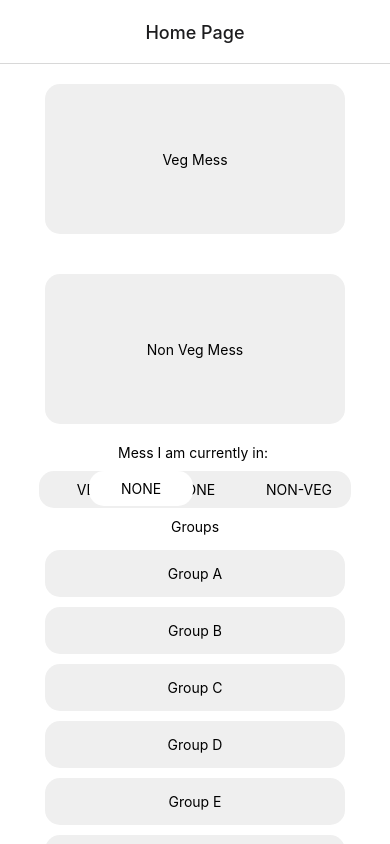
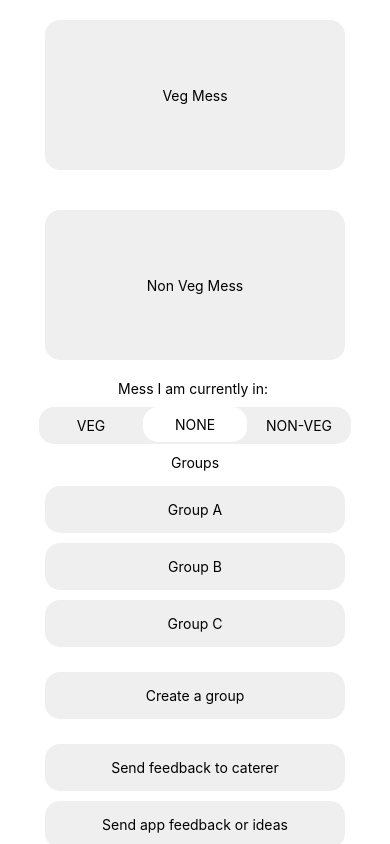
Before and after one commit to codex-mitblr/Messy, a React Native app: screen /Home in a window 390 px wide. Built offline with nearby package versions, Linux system fonts and the light colour scheme.

Commit message:
login page and few components added

```diff
--- a/App.tsx
+++ b/App.tsx
@@ -6,6 +6,7 @@ import MessScreen from './screens/MessScreen';
 import MessPage from './screens/MessPage';
 import { RootStackParamList } from './types';
 import HomePage from './screens/HomePage';
+import LoginPage from './screens/LoginPage';
 
 
 
@@ -15,7 +16,8 @@ const Stack = createNativeStackNavigator<RootStackParamList>();
 export default function App() {
   return (
     <NavigationContainer>
-      <Stack.Navigator initialRouteName='Home'>
+      <Stack.Navigator initialRouteName='LoginPage' screenOptions={{headerShown: false}}>
+        <Stack.Screen name="LoginPage" component={LoginPage} options = {{title:"Login Page"}}/>
         <Stack.Screen name="Home" component={HomePage} options={{title:"Home Page", headerTitleAlign:"center"}}/>
         <Stack.Screen name="messPage" component={MessPage} options={{title:"Mess Page"}}/>
       <Stack.Screen name="GroupPage" component={GroupPage} options={{title:"Group Page"}}/>
--- /dev/null
+++ b/components/MemberBlock.tsx
@@ -0,0 +1,51 @@
+import React from 'react'
+import {View, Image, Text, StyleSheet, Dimensions} from 'react-native'
+
+interface Props{
+    name: string
+    src: string
+    mess: string
+}
+
+export default function MemberBlock({name,src,mess}:Props) {
+  return (
+        <View style={{marginVertical:10}}>
+            <View style={styles.container}>
+                <Image style={styles.image} source={{uri:src}}/>
+                <View style={styles.info}>
+                    <View style={{alignContent:'center'}}>
+                        <Text style={styles.name}>{name}</Text>
+                    </View>
+                    <View style={{alignContent:'center'}}>
+                    <Text style={styles.name}>Mess: {mess}</Text>
+                    </View>
+                </View>
+            </View>
+        </View>
+  )
+}
+
+
+const styles = StyleSheet.create({
+    container:{
+          borderRadius:15,
+          flexDirection:'row',
+          elevation:5,
+          padding:20,
+          backgroundColor:'#EFEFEF',
+          width: Dimensions.get('screen').width-50,
+          maxHeight:120,
+      },
+      image:{
+        height:60,
+        width:60,
+      },
+      name:{
+      },
+      info:{
+        flexDirection:'column',
+        alignItems:'center',
+        justifyContent:'space-around',
+        width:Dimensions.get('window').width-160,
+    }
+})
--- a/components/PointerBlock.tsx
+++ b/components/PointerBlock.tsx
@@ -2,7 +2,7 @@ import React, { useState } from 'react';
 import { Dimensions, Image, ImageSourcePropType, StyleSheet, Text, TouchableOpacity, View } from 'react-native'
 import { FontAwesome } from '@expo/vector-icons';
 interface Props{
-    src?:ImageSourcePropType,
+    src?:string,
     message: string,
     rating: number,
 }
@@ -12,7 +12,7 @@ export default function PointerBlock({src,message,rating}:Props) {
   if (src!=undefined)
   return (
     <View style={styles.container}>
-        {<Image style={styles.image} source={src}/>}
+        {<Image style={styles.image} source={{uri:src}}/>}
         <Text>{message}</Text>
         <View style={{flexDirection:'row', width:Dimensions.get('window').width-160,justifyContent:'space-around'}}>
               <TouchableOpacity style={{alignItems:"center"}} onPress={()=>setColor('green')}>
--- a/components/ToggleMess.tsx
+++ b/components/ToggleMess.tsx
@@ -1,10 +1,16 @@
 import React, { useRef, useState } from 'react'
 import { Animated, Dimensions, StyleSheet, Text, TouchableOpacity, View } from 'react-native'
 
+interface Props{
+    values: string[],
+    init_pos: number
+}
+
+
 const ScreenWidth = Dimensions.get('window').width
-function ToggleMess() {
-    const [mess , setMess] = useState('NONE')
-    const pos= useRef(new Animated.Value(50)).current;
+function ToggleMess({values,init_pos}:Props) {
+    const [mess , setMess] = useState((values[init_pos]))
+    const pos= useRef(new Animated.Value(styles.container.width/values.length)).current;
     const trasistionButton = (x:number)=>{
         Animated.timing(pos,{
             toValue: x,
@@ -14,16 +20,16 @@ function ToggleMess() {
     }
   return (
     <View style={styles.container}>
-        <TouchableOpacity style={styles.TouchableOpacity} onPress={()=>{setMess('VEG'), trasistionButton(0)}}>
-            <Text>VEG</Text>
-        </TouchableOpacity>
-        <TouchableOpacity style={styles.TouchableOpacity} onPress={()=>{setMess('NONE'), trasistionButton(styles.container.width/3)}}>
-            <Text>NONE</Text>
-        </TouchableOpacity>
-        <TouchableOpacity style={styles.TouchableOpacity} onPress={()=>{setMess('NON-VEG'), trasistionButton(2/3*styles.container.width)}}>
-            <Text>NON-VEG</Text>
-        </TouchableOpacity>
-        <Animated.View style={[styles.anim_view, {transform: [{translateX:pos}]} ]}>
+        {
+            values.map((e)=>{
+                return (<TouchableOpacity style={[styles.TouchableOpacity, {flex:1/values.length}]} onPress={()=>{setMess(e), trasistionButton(values.indexOf(e)/values.length*styles.container.width)}} key={e}>
+                            <Text>{e}</Text>
+                        </TouchableOpacity>)
+            })
+
+        }
+
+        <Animated.View style={[styles.anim_view, {transform: [{translateX:pos}], width: 0.8*ScreenWidth/values.length} ]}>
             <Text>{mess}</Text>
         </Animated.View>
     </View>
@@ -33,7 +39,6 @@ function ToggleMess() {
 const styles = StyleSheet.create({
     container:{
         backgroundColor:"#EFEFEF",
-        elevation:-5,
         borderRadius:15,
         margin:10,
         flexDirection:'row',
@@ -41,7 +46,6 @@ const styles = StyleSheet.create({
     },
     TouchableOpacity:{
         padding:10,
-        flex:1/3,
         alignItems:'center'
     },
     anim_view:{
@@ -50,7 +54,6 @@ const styles = StyleSheet.create({
         borderRadius:15,
         padding:9,
         elevation:3,
-        width: 0.8*ScreenWidth/3,
         alignItems:'center'
     },
 })
--- a/package.json
+++ b/package.json
@@ -10,6 +10,7 @@
   },
   "dependencies": {
     "@expo/vector-icons": "^13.0.0",
+    "@react-navigation/bottom-tabs": "^6.4.0",
     "@react-navigation/native": "^6.0.13",
     "@react-navigation/native-stack": "^6.9.1",
     "expo": "~46.0.16",
--- a/screens/GroupPage.tsx
+++ b/screens/GroupPage.tsx
@@ -1,18 +1,28 @@
 import { NativeStackScreenProps } from '@react-navigation/native-stack'
 import React from 'react'
-import { View, Text } from 'react-native'
+import { View, Text, StyleSheet} from 'react-native'
 import { Button } from 'react-native-paper'
-import { RootStackParamList } from '../types'
-
+import MemberBlock from '../components/MemberBlock'
+import { MemberInfo, RootStackParamList } from '../types'
+const image = 'https://scontent.fblr18-1.fna.fbcdn.net/v/t1.6435-9/180978949_314228950059549_1005358403722529104_n.jpg?_nc_cat=105&ccb=1-7&_nc_sid=09cbfe&_nc_ohc=hRPCaS5gPhEAX-whruq&_nc_ht=scontent.fblr18-1.fna&oh=00_AfB4H5wzCbOTKpMdg43v5JzuXvmY7FV3IHuLdQODKcBzag&oe=63855C0E'
 
 type Props = NativeStackScreenProps<RootStackParamList, "GroupPage">
+
+const member: MemberInfo[] = [{name:'Chandu', src:image, mess:'Veg Mess'},{name:'Asstits', src:image, mess:'Veg Mess'},{name:'Shekhar', src:image, mess:'Veg Mess'}]
 
 const GroupPage:React.FC<Props> = ({route,navigation}) => {
     return (
         <View>
-            <Text>
-              Members:
-            </Text>
+            <View style={styles.members}>
+                <Text>Members:</Text>
+            </View>
+            <View style={{display:"flex", alignItems:"center", flexDirection:"column"}}>
+            {
+                member.map((e)=>{
+                    return (<MemberBlock name={e.name} src={e.src} mess={e.mess}/>)
+                })
+            }
+            </View>
             <Button onPress={()=>{}}>
                 Send food notifications
             </Button>
@@ -20,4 +30,11 @@ const GroupPage:React.FC<Props> = ({route,navigation}) => {
     )
 }
 
+
+const styles = StyleSheet.create({
+    members:{
+        padding:10
+    },
+})
+
 export default GroupPage
--- a/screens/HomePage.tsx
+++ b/screens/HomePage.tsx
@@ -1,6 +1,7 @@
 import { NativeStackScreenProps } from '@react-navigation/native-stack';
 import React from 'react';
 import {StyleSheet,Text,View, ScrollView} from 'react-native';
+import MemberBlock from '../components/MemberBlock';
 import MessButtons from '../components/MessButtons';
 import ToggleMess from '../components/ToggleMess';
 import { RootStackParamList } from '../types';
@@ -8,7 +9,7 @@ const icon = require('../assets/Icon.png')
 
 type Props = NativeStackScreenProps<RootStackParamList, "Home">;
 const HomePage:React.FC<Props>= ({route,navigation})=>{
-const a =['Group A','Group B','Group C','Group D','Group E','Group F','Group G','Group H',]
+const a =['Group A', 'Group B', 'Group C']
 
   return(
     <ScrollView showsHorizontalScrollIndicator={false}>
@@ -16,7 +17,7 @@ const a =['Group A','Group B','Group C','Group D','Group E','Group F','Group G',
       <MessButtons name='Veg Mess' padding={20} height={150} width={300} onPress={()=> {navigation.navigate("messPage",{mess:"veg-mess"})}}/>
       <MessButtons name='Non Veg Mess'padding={20} height={150} width={300} onPress={()=> {navigation.navigate("messPage",{mess:"non-veg-mess"})}}/>
       <Text>Mess I am currently in: </Text>
-      <ToggleMess/>
+      <ToggleMess values={['VEG','NONE','NON-VEG']} init_pos={1}/>
       <Text style={{paddingBottom:10}}>Groups</Text>
       {
         a.map((e)=>{
@@ -46,10 +47,3 @@ const styles = StyleSheet.create({
 })
 
 export default HomePage;
-
-
-/*
-      <View style={{flexDirection:'row'}}>
-      <MessButtons name='VEG'padding={20}onPress={()=> alert('veg pressed')}/>
-      <MessButtons name='NON VEG'padding={20}onPress={()=> alert('non veg pressed')}/>
-      </View>*/
--- /dev/null
+++ b/screens/LoginPage.tsx
@@ -0,0 +1,97 @@
+import React from 'react'
+import { StyleSheet, TextInput, TouchableOpacity, View, Text, Dimensions} from 'react-native'
+import { NavigationContainer } from '@react-navigation/native';
+import { createBottomTabNavigator } from '@react-navigation/bottom-tabs';
+import { RootStackParamList } from '../types';
+import { NativeStackScreenProps } from '@react-navigation/native-stack';
+
+type Props = NativeStackScreenProps<RootStackParamList, "LoginPage">;
+
+function Login() {
+    const [text, onChangeText] = React.useState('');
+    const [password, onPassword] = React.useState('')
+    return (
+    <View style={styles.login}>
+        <TextInput style={styles.textinput} value={text} onChangeText={onChangeText} textContentType={'emailAddress'} placeholder='Email'/>
+        <TextInput style={styles.textinput2} value={password} onChangeText={onPassword} textContentType={'password'} placeholder='Password'/>
+        <TouchableOpacity style={styles.submit}>
+            <View style={styles.button}>
+                <Text>Submit</Text>
+            </View>
+        </TouchableOpacity>
+    </View>
+  )
+}
+
+function SignUp(){
+    const [text, onChangeText] = React.useState('')
+    const [password, onPassword] = React.useState('')
+    return(
+        <View style={styles.signup}>
+            <TextInput style={styles.textinput} value={text} onChangeText={onChangeText} textContentType={'emailAddress'} placeholder='Email'/>
+            <TextInput style={styles.textinput2} value={password} onChangeText={onPassword} secureTextEntry={true} textContentType={'password'} placeholder='New Password'/>
+            <TextInput style={styles.textinput2} value={password} onChangeText={onPassword} secureTextEntry={true} textContentType={'newPassword'} placeholder=' Confirm Password'/>
+            <TouchableOpacity style={styles.submit}>
+                <View style={styles.button}>
+                    <Text>Submit</Text>
+                </View>
+            </TouchableOpacity>
+        </View>
+    )
+}
+
+
+const Tab = createBottomTabNavigator()
+
+const LoginPage:React.FC<Props>=(route,navigation)=>{
+    return (
+        <Tab.Navigator screenOptions={{headerShown:false}}>
+            <Tab.Screen name='Login' component={Login} />
+            <Tab.Screen name='Sign Up' component={SignUp} />
+        </Tab.Navigator>
+    )
+}
+
+
+const styles = StyleSheet.create({
+    container:{
+        flex:1,
+        alignContent:'center',
+        alignItems:'center',
+    },
+    textinput:{
+        padding:10,
+        width: Dimensions.get('window').width*0.8,
+        borderColor:'black',
+        borderWidth:2,
+        fontSize:20,
+        margin:20,
+    },
+    textinput2:{
+        padding:10,
+        width: Dimensions.get('window').width*0.8,
+        borderColor:'black',
+        borderWidth:2,
+        fontSize:20,
+        margin:20,
+    },
+    submit:{
+        alignContent:'center',
+        alignItems:'center',
+    },
+    login:{
+        padding:20
+    },
+    signup:{
+        padding:20
+    },
+    button:{
+        elevation:5,
+        backgroundColor:'grey',
+        paddingVertical:10,
+        paddingHorizontal:20
+    }
+
+})
+
+export default LoginPage;
--- a/screens/MessPage.tsx
+++ b/screens/MessPage.tsx
@@ -2,21 +2,26 @@ import React from 'react'
 import { StyleSheet, Text, View } from 'react-native'
 import InfoBlock from '../components/InfoBlock'
 import PointerBlock from '../components/PointerBlock'
-import { RootStackParamList } from '../types'
-import { NativeStackNavigationProp, NativeStackScreenProps } from '@react-navigation/native-stack'
+import { FoodMenuItem, RootStackParamList } from '../types'
+import { NativeStackScreenProps } from '@react-navigation/native-stack'
 
-const image = require('../assets/Icon.png');
+const image = 'https://scontent.fblr18-1.fna.fbcdn.net/v/t1.6435-9/180978949_314228950059549_1005358403722529104_n.jpg?_nc_cat=105&ccb=1-7&_nc_sid=09cbfe&_nc_ohc=hRPCaS5gPhEAX-whruq&_nc_ht=scontent.fblr18-1.fna&oh=00_AfB4H5wzCbOTKpMdg43v5JzuXvmY7FV3IHuLdQODKcBzag&oe=63855C0E';
 
 type Props = NativeStackScreenProps<RootStackParamList, 'messPage'>;
+
+const food: FoodMenuItem[] = [{name:'Chole Bhature',src: image , rating:45},{name:'Shahi Paneer',src: image , rating:45},{name:'Bhindi',src: image , rating:45}]
 
 const MessPage:React.FC<Props>= ({route,navigation})=>  {
   return (
     <View style={styles.container}>
         <Text>Number of people in the mess: {}</Text>
-        <InfoBlock name='Chole Bhature' src={image} rating={45}/>
-        <InfoBlock name='Shahi Paneer' src={image} rating={43}/>
-        <InfoBlock name='Bhindi' src={image} mess="veg"/>
+        {
+          food.map((e)=>{
+            return (<InfoBlock name={e.name} src={e.src} rating={e.rating} key={e.name}/>)
+          })
+        }
         <Text>Pointers on food</Text>
+
         <PointerBlock message='the text and username (baisically a tweet kinda interface)' rating={52}/>
     </View>
   )
```
Also changed, not shown: components/InfoBlock.tsx (+4 -22 lines), types.d.ts (+14 -0 lines), 2 other files (tests, documents, lock files or other folders).
